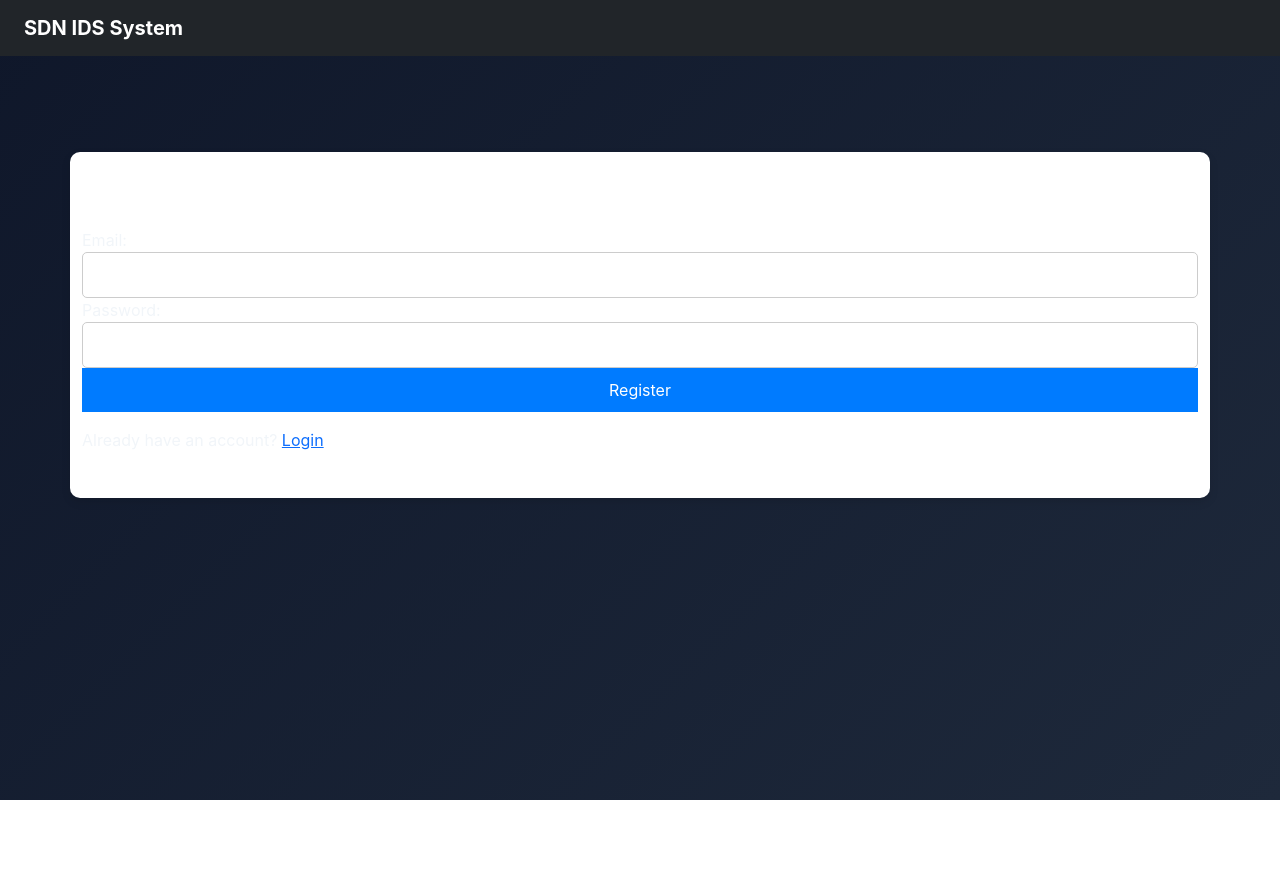
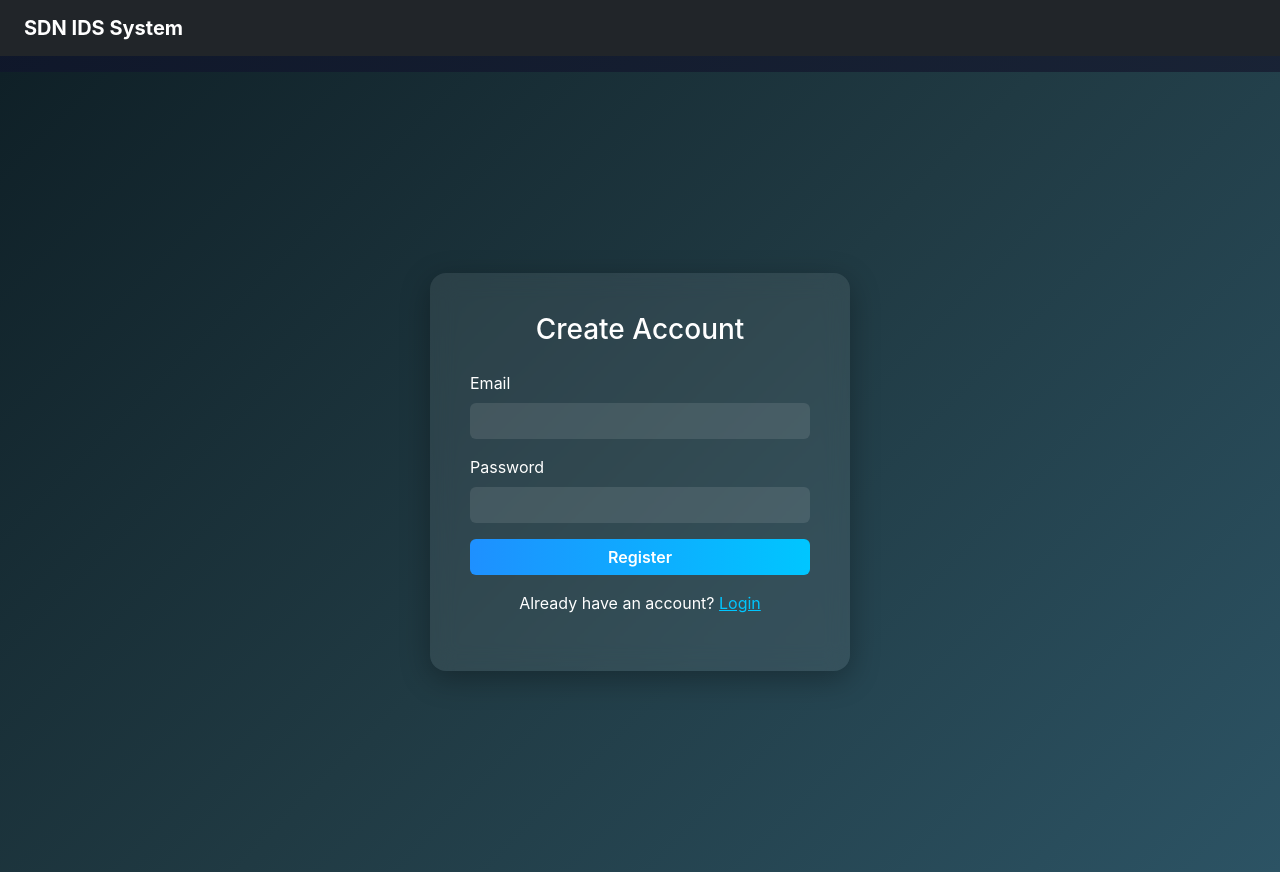
Before and after one commit to Cube14/capstone, a React (Create React App) app in the folder frontend/: page /register in a window 1280 px wide. Before the commit the page ends 800 px from the top, so only its background shows below. Built offline with nearby package versions, Linux system fonts and the light colour scheme; no server answers.

Commit message:
updated style

```diff
--- a/frontend/src/index.css
+++ b/frontend/src/index.css
@@ -98,3 +98,42 @@ h2, h4, h5 {
   color: #1e293b;
   font-weight: 500;
 }
+/* ================= AUTH PAGES ================= */
+
+.auth-wrapper {
+  min-height: 100vh;
+  display: flex;
+  justify-content: center;
+  align-items: center;
+  background: linear-gradient(135deg, #0f2027, #203a43, #2c5364);
+}
+
+.auth-card {
+  width: 420px;
+  padding: 40px;
+  border-radius: 16px;
+  background: rgba(255, 255, 255, 0.08);
+  backdrop-filter: blur(12px);
+  box-shadow: 0 8px 30px rgba(0, 0, 0, 0.3);
+  color: white;
+}
+
+.auth-card input {
+  background: rgba(255, 255, 255, 0.1) !important;
+  border: none !important;
+  color: white !important;
+}
+
+.auth-card input::placeholder {
+  color: #ddd;
+}
+
+.auth-card .btn-primary {
+  background: linear-gradient(90deg, #1e90ff, #00c6ff);
+  border: none;
+  font-weight: 600;
+}
+
+.auth-card a {
+  color: #00c6ff;
+}
--- a/frontend/src/pages/Dashboard.js
+++ b/frontend/src/pages/Dashboard.js
@@ -17,7 +17,7 @@ useEffect(() => {
   };
 
   updateData();
-  const interval = setInterval(updateData, 10000);
+  const interval = setInterval(updateData, 60000);
 
   return () => clearInterval(interval);
 
--- a/frontend/src/pages/Login.js
+++ b/frontend/src/pages/Login.js
@@ -16,20 +16,17 @@ function Login() {
 
     try {
       const res = await loginUser({ email, password });
-
       setMessage(res.data.message);
-
-      login(); // set auth state
+      login();
       navigate("/dashboard");
-
     } catch (error) {
       setMessage(error.response?.data?.message || "Login failed");
     }
   };
 
   return (
-  <div className="container mt-5" style={{ maxWidth: "400px" }}>
-    <div className="card p-4 shadow">
+    <div className="auth-wrapper">
+      <div className="auth-card">
         <h3 className="text-center mb-4">Login</h3>
 
         <form onSubmit={handleSubmit}>
@@ -55,10 +52,13 @@ function Login() {
             />
           </div>
 
-        <button className="btn btn-primary w-100">Login</button>
+          <button className="btn btn-primary w-100">
+            Login
+          </button>
         </form>
 
         <p className="text-danger text-center mt-3">{message}</p>
+
         <p className="text-center mt-3">
           Don't have an account? <Link to="/register">Register</Link>
         </p>
--- a/frontend/src/pages/Register.js
+++ b/frontend/src/pages/Register.js
@@ -19,38 +19,44 @@ function Register() {
   };
 
   return (
-    <div className="container">
-      <h2>Register</h2>
+    <div className="auth-wrapper">
+      <div className="auth-card">
+        <h3 className="text-center mb-4">Create Account</h3>
 
         <form onSubmit={handleSubmit}>
-        <div>
-          <label>Email:</label>
+          <div className="mb-3">
+            <label className="form-label">Email</label>
             <input
               type="email"
+              className="form-control"
               value={email}
               onChange={(e) => setEmail(e.target.value)}
               required
             />
           </div>
 
-        <div>
-          <label>Password:</label>
+          <div className="mb-3">
+            <label className="form-label">Password</label>
             <input
               type="password"
+              className="form-control"
               value={password}
               onChange={(e) => setPassword(e.target.value)}
               required
             />
           </div>
 
-        <button type="submit">Register</button>
+          <button className="btn btn-primary w-100">
+            Register
+          </button>
         </form>
 
-      <p>{message}</p>
+        <p className="text-danger text-center mt-3">{message}</p>
 
-      <p>
+        <p className="text-center mt-3">
           Already have an account? <Link to="/">Login</Link>
         </p>
+      </div>
     </div>
   );
 }
--- a/frontend/src/routes/ProtectedRoute.js
+++ b/frontend/src/routes/ProtectedRoute.js
@@ -6,7 +6,7 @@ function ProtectedRoute({ children }) {
   const { isAuthenticated } = useContext(AuthContext);
 
   if (!isAuthenticated) {
-    return <Navigate to="/" />;
+    return <Navigate to="/" replace />;
   }
 
   return children;
```
Lines whose indentation alone changed are shown as unchanged.
